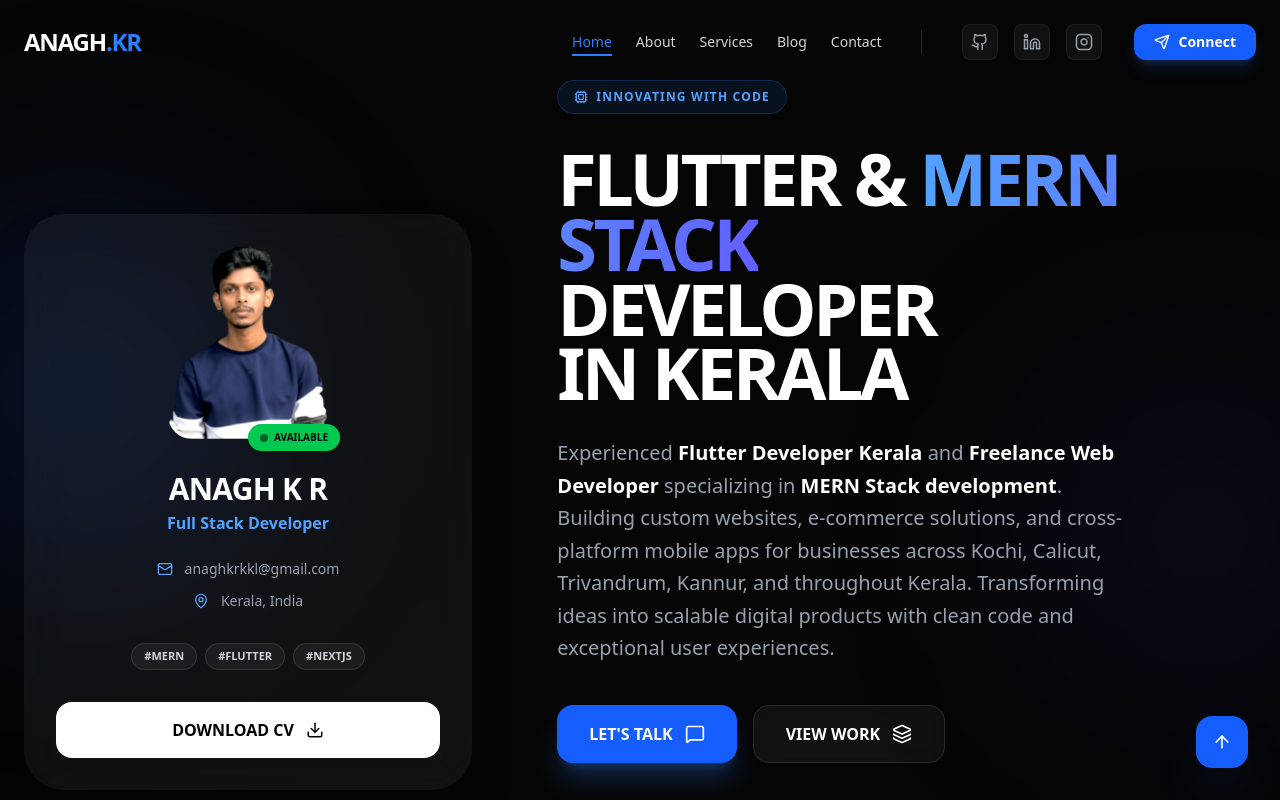
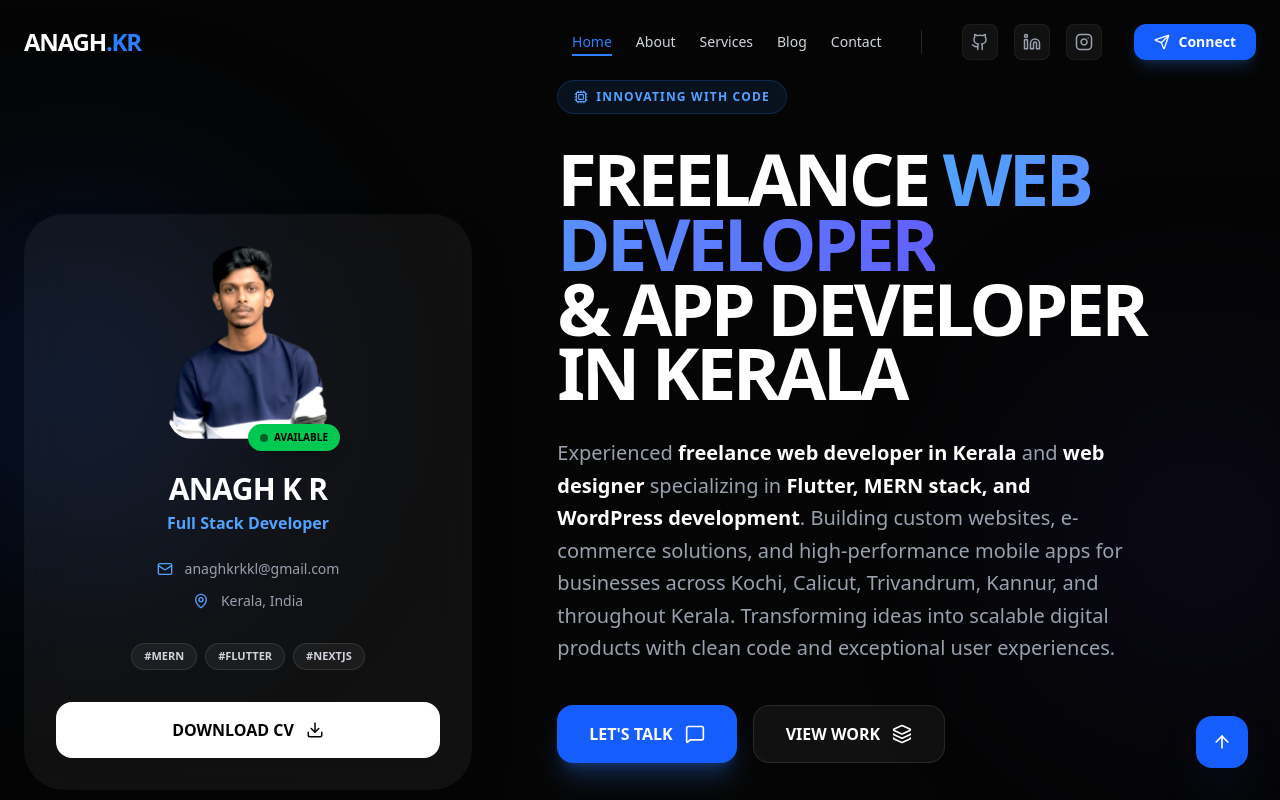
Before and after one commit to anagh534/portfolio, a Next.js app: page / in a window 1280 px wide. Shown: the top 800 px of the page. Built offline with nearby package versions, Linux system fonts and the light colour scheme.

Commit message:
feat: Update metadata and content for improved SEO and clarity across contact, home, services, and hero components

```diff
--- a/app/contact/page.js
+++ b/app/contact/page.js
@@ -3,8 +3,8 @@ import WhatsAppCard from './WhatsAppCard';
 import { Mail, MapPin, Clock, Code, Send } from 'lucide-react';
 
 export const metadata = {
-  title: 'Contact ANAGH K R - Full Stack Developer',
-  description: 'Get in touch for professional web development, WordPress development, and Flutter app development services.',
+  title: 'Contact Freelance Web Developer Kerala | ANAGH K R',
+  description: 'Contact ANAGH K R for website design, web development, WordPress, e-commerce, and Flutter app development services across Kerala.',
 };
 
 export default function ContactPage() {
--- a/app/metadata.js
+++ b/app/metadata.js
@@ -8,14 +8,35 @@ export const viewport = {
 export const metadata = {
     metadataBase: new URL('https://www.anaghkr.in'),
     title: {
-        default: "Flutter & MERN Stack Developer Kerala - ANAGH K R",
+        default: "Freelance Web Developer Kerala | Flutter, MERN & WordPress - ANAGH K R",
         template: "%s | ANAGH K R"
     },
-    description: "Expert Flutter & MERN developer in Kerala — custom websites, mobile apps & e-commerce solutions. 3+ years experience serving businesses across Kerala.",
+    description: "Freelance web developer and web designer in Kerala. I build custom websites, WordPress sites, e-commerce stores, and Flutter mobile apps for businesses in Kochi, Calicut, Trivandrum, Kannur, and Kasaragod.",
     applicationName: "Anagh K R Portfolio",
     authors: [{ name: "ANAGH K R", url: "https://www.anaghkr.in" }],
     generator: "Next.js",
-    keywords: ["Flutter developer Kerala", "Freelance web developer Kerala", "MERN Stack Developer Kerala", "Web Development Kerala", "Mobile App Development Kerala", "Custom Website Development", "React Developer Kerala", "Node.js Developer Kerala", "E-commerce Development Kerala", "WordPress Development Kerala", "Next.js Developer Kerala", "Web Developer Kochi", "Web Developer Calicut", "Web Developer Trivandrum", "App Developer Kerala"],
+    keywords: [
+        "Freelance web developer Kerala",
+        "Web designer Kerala",
+        "Freelance web designer Kerala",
+        "Web development services Kerala",
+        "WordPress developer Kerala",
+        "E-commerce developer Kerala",
+        "Shopify developer Kerala",
+        "Flutter developer Kerala",
+        "Mobile app developer Kerala",
+        "MERN stack developer Kerala",
+        "React developer Kerala",
+        "Node.js developer Kerala",
+        "Next.js developer Kerala",
+        "SEO friendly website developer Kerala",
+        "Website redesign Kerala",
+        "Web developer Kochi",
+        "Web developer Calicut",
+        "Web developer Trivandrum",
+        "Web developer Kannur",
+        "Web developer Kasaragod"
+    ],
     referrer: "origin-when-cross-origin",
     creator: "ANAGH K R",
     publisher: "ANAGH K R",
@@ -40,15 +61,15 @@ export const metadata = {
         type: "website",
         locale: "en_IN",
         url: "https://www.anaghkr.in",
-        siteName: "ANAGH K R - Flutter & MERN Stack Developer",
-        title: "Flutter & MERN Stack Developer Kerala - ANAGH K R",
-        description: "Expert Flutter & MERN developer in Kerala — custom websites, mobile apps & e-commerce solutions. 3+ years experience serving businesses across Kerala.",
+        siteName: "ANAGH K R - Freelance Web Developer Kerala",
+        title: "Freelance Web Developer Kerala | Web, WordPress, Flutter - ANAGH K R",
+        description: "Freelance web developer and web designer in Kerala for custom websites, WordPress, e-commerce, and Flutter apps. Serving Kochi, Calicut, Trivandrum, Kannur, and Kasaragod.",
         images: [
             {
                 url: "/favicon.png",
                 width: 1200,
                 height: 630,
-                alt: "ANAGH K R - Flutter & MERN Stack Developer Kerala"
+                alt: "ANAGH K R - Freelance Web Developer Kerala"
             }
         ]
     },
@@ -56,8 +77,8 @@ export const metadata = {
         card: "summary_large_image",
         site: "@anaghkr",
         creator: "@anaghkr",
-        title: "Flutter & MERN Stack Developer Kerala - ANAGH K R",
-        description: "Expert Flutter & MERN developer in Kerala — custom websites, mobile apps & e-commerce solutions. 3+ years experience serving businesses across Kerala.",
+        title: "Freelance Web Developer Kerala | Web, WordPress, Flutter - ANAGH K R",
+        description: "Freelance web developer and web designer in Kerala for custom websites, WordPress, e-commerce, and Flutter apps.",
         images: ["/favicon.png"]
     },
     alternates: {
--- a/app/page.js
+++ b/app/page.js
@@ -9,20 +9,20 @@ const WhatWeOffer = dynamic(() => import('@/components/home/whatweoffer'), { ssr
 const WhyChooseMe = dynamic(() => import('@/components/home/WhyChooseMe'), { ssr: true });
 
 export const metadata = {
-  title: "Flutter & MERN Stack Developer Kerala - ANAGH K R",
-  description: "Expert Flutter & MERN developer in Kerala — custom websites, mobile apps & e-commerce solutions for businesses in Kochi, Calicut & Kerala.",
-  keywords: "Flutter developer Kerala, freelance web developer Kerala, MERN stack developer Kerala, web development Kerala, mobile app development Kerala, website design Kerala, custom website development, e-commerce development Kerala, React developer Kerala, Node.js developer Kerala, WordPress development Kerala, Next.js developer Kerala, app developer Kerala, freelance developer Kerala, web developer Kochi, web developer Calicut, web developer Trivandrum",
+  title: "Freelance Web Developer Kerala | Web Design, WordPress, Flutter & MERN",
+  description: "Hire a freelance web developer in Kerala for website design, WordPress development, e-commerce solutions, and Flutter app development. Serving Kochi, Calicut, Trivandrum, Kannur, and Kasaragod.",
+  keywords: "freelance web developer Kerala, web designer Kerala, freelance web designer Kerala, website development Kerala, WordPress developer Kerala, e-commerce development Kerala, Shopify developer Kerala, Flutter developer Kerala, MERN stack developer Kerala, mobile app developer Kerala, React developer Kerala, Node.js developer Kerala, Next.js developer Kerala, web developer Kochi, web developer Calicut, web developer Trivandrum, web developer Kannur, web developer Kasaragod",
   author: "ANAGH K R",
   robots: "index, follow, max-snippet:-1, max-image-preview:large, max-video-preview:-1",
   canonical: "https://www.anaghkr.in",
-  ogTitle: "Professional Flutter & Web Developer Kerala | MERN Stack Expert - ANAGH K R",
-  ogDescription: "Professional Flutter & MERN stack developer in Kerala. Custom websites, mobile apps & e-commerce solutions for businesses across Kerala.",
+  ogTitle: "Freelance Web Developer Kerala | Website Design, WordPress & Flutter",
+  ogDescription: "Freelance web developer and web designer in Kerala for custom websites, WordPress development, e-commerce, and Flutter apps.",
   ogUrl: "https://www.anaghkr.in",
   ogImage: "/assets/profile.png",
   ogType: "website",
   twitterCard: "summary_large_image",
-  twitterTitle: "Flutter Developer Kerala | MERN Stack Developer Kerala - ANAGH K R",
-  twitterDescription: "Professional Flutter & MERN stack developer in Kerala. Custom websites, mobile apps & e-commerce solutions for businesses across Kerala."
+  twitterTitle: "Freelance Web Developer Kerala | WordPress, MERN & Flutter",
+  twitterDescription: "Freelance web developer in Kerala offering website design, WordPress development, e-commerce solutions, and Flutter mobile apps."
 };
 
 export default function Home() {
@@ -61,10 +61,10 @@ export default function Home() {
           "mainEntity": [
             {
               "@type": "Question",
-              "name": "Who is the best freelance web developer in Kerala?",
+              "name": "How do I choose a freelance web developer in Kerala?",
               "acceptedAnswer": {
                 "@type": "Answer",
-                "text": "ANAGH K R is an experienced freelance web developer in Kerala with 3+ years of professional experience and 24+ successful projects. Specializing in MERN stack development, Flutter app development, and custom website design, serving clients across Kerala including Kochi, Calicut, Trivandrum, Kannur, and Kasaragod with affordable and high-quality web development services."
+                "text": "Choose a developer with proven portfolio work, clear communication, modern technology expertise, and post-launch support. ANAGH K R provides website design, WordPress development, MERN stack web apps, and Flutter app development for businesses across Kerala with transparent timelines and pricing."
               }
             },
             {
@@ -77,10 +77,10 @@ export default function Home() {
             },
             {
               "@type": "Question",
-              "name": "How can I hire a Flutter developer in Kerala?",
+              "name": "Do you provide website design and WordPress development in Kerala?",
               "acceptedAnswer": {
                 "@type": "Answer",
-                "text": "You can hire ANAGH K R, a professional Flutter developer in Kerala, for your mobile app development needs. With expertise in cross-platform app development for Android and iOS, contact through WhatsApp at +91-8075541805 or email at anaghkrkkl@gmail.com for Flutter app development services across Kannur, Kochi, Calicut, and all Kerala cities."
+                "text": "Yes. ANAGH K R provides website design and WordPress development services across Kerala, including custom business websites, WooCommerce stores, website redesign, performance optimization, and ongoing maintenance."
               }
             },
             {
--- a/app/services/page.js
+++ b/app/services/page.js
@@ -15,9 +15,9 @@ const detailPages = [
 ];
 
 export const metadata = {
-    title: "Web & Mobile App Development Services Kerala | ANAGH K R",
-    description: "Web & mobile app development services in Kerala. MERN stack, Flutter apps, WordPress & e-commerce solutions. Affordable pricing with 3+ years experience.",
-    keywords: "web development services Kerala, mobile app development Kerala, MERN stack developer, Flutter app development, WordPress development Kerala, e-commerce development, custom website development, React developer Kerala, Node.js development, web developer Kochi, app developer Calicut, freelance developer Kerala",
+    title: "Web Development Services Kerala | WordPress, E-commerce, Flutter & MERN",
+    description: "Professional web development services in Kerala including website design, WordPress development, e-commerce stores, MERN stack web apps, and Flutter mobile apps.",
+    keywords: "web development services Kerala, website design services Kerala, freelance web developer Kerala, web designer Kerala, WordPress development Kerala, WooCommerce developer Kerala, e-commerce development Kerala, Shopify developer Kerala, MERN stack developer Kerala, Flutter app development Kerala, mobile app development Kerala, React developer Kerala, Node.js developer Kerala, web developer Kochi, web developer Calicut",
 };
 
 export default function Services() {
--- a/components/home/hero.js
+++ b/components/home/hero.js
@@ -95,14 +95,14 @@ export default function Hero() {
             </div>
 
             <h1 className="text-5xl md:text-7xl font-black tracking-tighter text-white leading-[0.9] mb-8">
-              FLUTTER & <span className="text-transparent bg-clip-text bg-gradient-to-r from-blue-400 to-indigo-500">MERN STACK</span><br />
-              DEVELOPER <br />
+              FREELANCE <span className="text-transparent bg-clip-text bg-gradient-to-r from-blue-400 to-indigo-500">WEB DEVELOPER</span><br />
+              & APP DEVELOPER <br />
               IN KERALA
             </h1>
 
             <p className="text-xl text-gray-400 leading-relaxed mb-10 max-w-xl">
-              Experienced <strong className="text-white">Flutter Developer Kerala</strong> and <strong className="text-white">Freelance Web Developer</strong> specializing in <strong className="text-white">MERN Stack development</strong>.
-              Building custom websites, e-commerce solutions, and cross-platform mobile apps
+              Experienced <strong className="text-white">freelance web developer in Kerala</strong> and <strong className="text-white">web designer</strong> specializing in <strong className="text-white">Flutter, MERN stack, and WordPress development</strong>.
+              Building custom websites, e-commerce solutions, and high-performance mobile apps
               for businesses across Kochi, Calicut, Trivandrum, Kannur, and throughout Kerala.
               Transforming ideas into scalable digital products with clean code and exceptional user experiences.
             </p>
```
